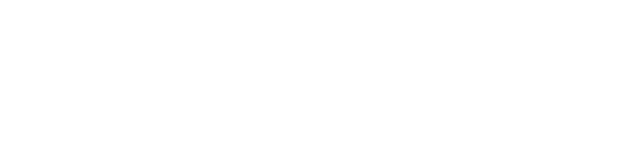
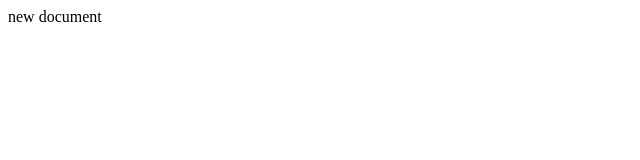
Before and after one commit to istefan-ansari/class-practice2, a plain HTML site: page index.html in a window 1280 px wide. Shown: the whole page, without its empty margins (0-640 px from the left). Drawn offline with Linux system fonts and the light colour scheme.

Commit message:
Update index.html

```diff
--- a/index.html
+++ b/index.html
@@ -3,9 +3,9 @@
 <head>
     <meta charset="UTF-8">
     <meta name="viewport" content="width=device-width, initial-scale=1.0">
-    <title>Document</title>
+    <title> new Document</title>
 </head>
 <body>
-
+    new document
 </body>
 </html>
```
